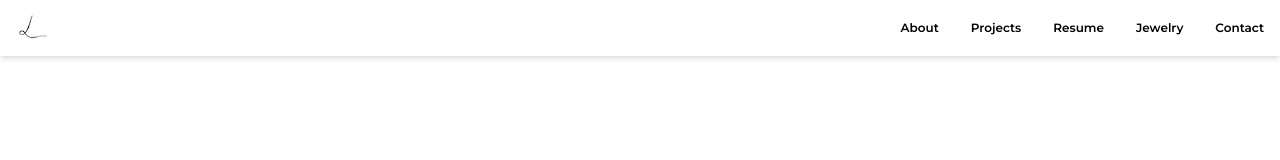
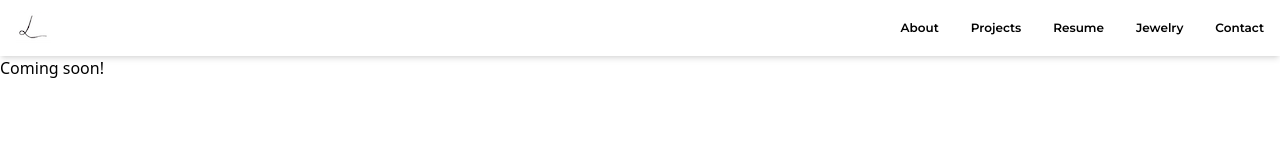
Before and after one commit to laraIsmael/lara-ismael, a React (Vite) app: page / in a window 1280 px wide. Shown: the top 160 px of the page. Built offline with nearby package versions, Linux system fonts and the light colour scheme.

Commit message:
coming soon

```diff
--- a/src/App.jsx
+++ b/src/App.jsx
@@ -4,6 +4,7 @@ function App() {
   return (
     <>
       <Navbar />
+      <h1>Coming soon!</h1>
     </>
   )
 }
```
